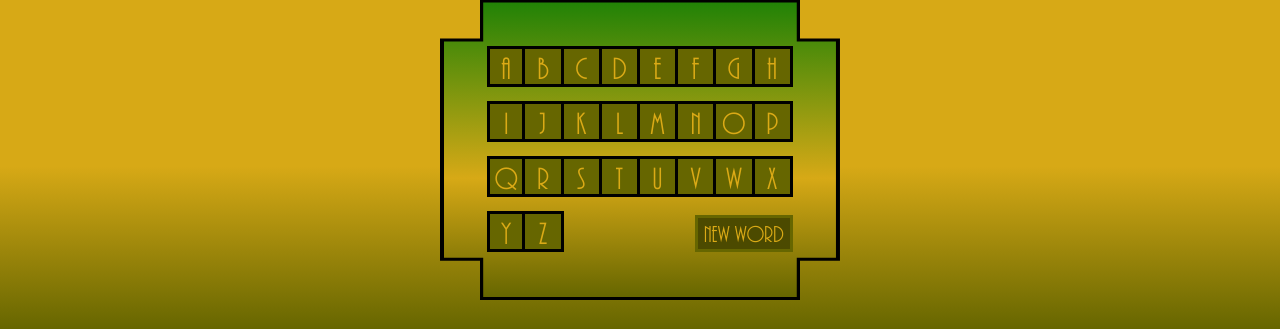
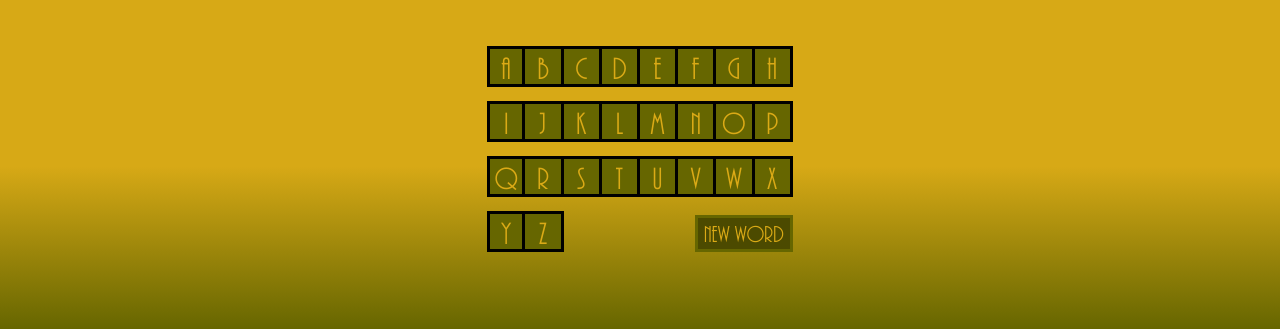
Before and after one commit to Wim81/Hangman_2018_v4, a plain HTML site: page index.html in a window 1280 px wide. Shown: the part 479-808 px from the top of the page. Drawn offline with Linux system fonts and the light colour scheme; a web font is replaced by a local one.

Commit message:
lower section kader en achtergrond weggehaald

```diff
--- a/css/style.css
+++ b/css/style.css
@@ -9,8 +9,6 @@
 }
 
 #container1 {
-    /* background-color: darkcyan; */
-
     /* gradient op zich al goed, enkel nog die midpoint die het groen smaller maakt erin steken, ofwel een point toevoegen om zelfde effect te krijgen */
     background: linear-gradient(#000000, #686500 16.59%, #D3B42F 36.09%, #218206 50%, #D7A916 57.50%, #D7A916 79.86%, #666600 100%);
     height: 100vh;
@@ -19,7 +17,6 @@
 
 
 #allcontent {
-    /* background: linear-gradient(#DBAA16, #666600); */
     background-color: transparent;
     position: relative;
     max-height: 98vh;
@@ -145,9 +142,6 @@
     left: 3.125%;
     width: 93.75%;
     height: 38.33%;
-    clip-path: polygon(0% 13.04%, 10% 13.04%, 10% 0%, 90% 0%, 90% 13.04%, 100% 13.04%, 100% 86.96%, 90% 86.96%, 90% 100%, 10% 100%, 10% 86.96%, 0% 86.96%);
-    -webkit-clip-path: polygon(0% 13.04%, 10% 13.04%, 10% 0%, 90% 0%, 90% 13.04%, 100% 13.04%, 100% 86.96%, 90% 86.96%, 90% 100%, 10% 100%, 10% 86.96%, 0% 86.96%);
-    background: #000000;
 }
 
 #lower_content_inner {
@@ -157,9 +151,6 @@
     left: 1%;
     width: 98%;
     height: 98%;
-    clip-path: polygon(0% 13.31%, 10% 13.31%, 10% 0%, 90% 0%, 90% 13.31%, 100% 13.31%, 100% 86.69%, 90% 86.69%, 90% 100%, 10% 100%, 10% 86.69%, 0% 86.69%);
-    -webkit-clip-path: polygon(0% 13.31%, 10% 13.31%, 10% 0%, 90% 0%, 90% 13.31%, 100% 13.31%, 100% 86.69%, 90% 86.69%, 90% 100%, 10% 100%, 10% 86.69%, 0% 86.69%);
-    background: linear-gradient(#218206, #D7A916 59.72%, #666600);
 }
 
 #title {
```
